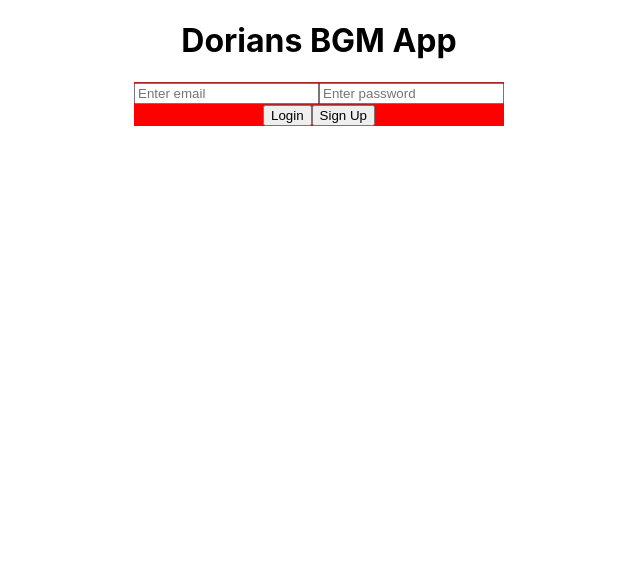
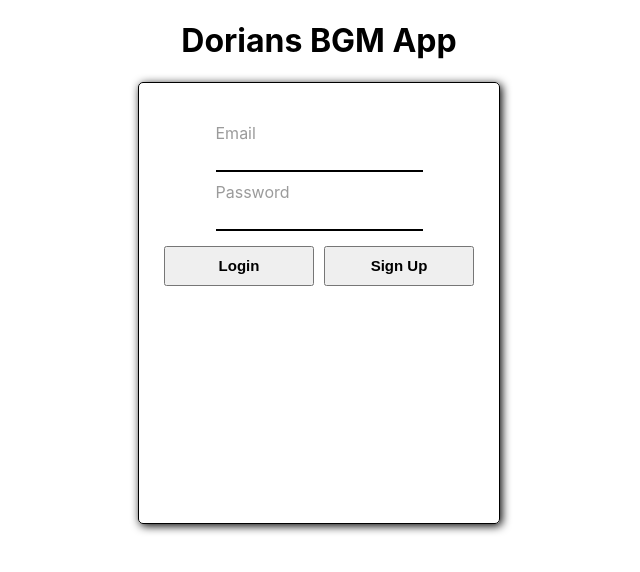
Before and after one commit to DorianGosse/BGM-frontend, a React (Create React App) app: page /#/login in a window 1280 px wide. Shown: the top 572 px of the page, without its empty margins (321-961 px from the left). Built offline with nearby package versions, Linux system fonts and the light colour scheme.

Commit message:
Change login form inputs and styles

```diff
--- a/src/Components/Pages/Login/LoginView.css
+++ b/src/Components/Pages/Login/LoginView.css
@@ -5,11 +5,90 @@
     align-items: center;
 }
 
+.login-form-container {
+    padding: 20px;
+    border-radius: 5px;
+    height: 400px;
+    max-width: 500px;
+    border: 1px solid black;
+    max-width: 500px;
+    box-shadow: 2px 2px 10px 0px #000000;
+}
+
 .login-page-container h1 {
     text-align: center;
 }
 
-.login-form-container {
-    background-color: red;
-    max-width: 500px;
+.input-field-container {
+    padding-top: 10px;
 }
+
+.login-button-row {
+    display: flex;
+    justify-content: space-around;
+    width: 100%;
+    padding-top: 15px;
+}
+
+.login-buttons {
+    height: 40px;
+    width: 150px;
+    font-size: 15px;
+    font-weight: 600;
+    margin-right: 5px;
+    margin-left: 5px;
+}
+
+.login-form-container input {
+    position: relative;
+}
+
+.input-container {
+    position: relative;
+    padding: 15px 0 0;
+    margin-top: 10px;
+    width: 50%;
+}
+
+.form-field {
+    border: 0;
+    border-bottom: 2px solid black;
+    outline: 0;
+    font-size: 1rem;
+    color: black;
+    padding: 7px 0;
+    background: transparent;
+    transition: border-color 0.2s;
+}
+.form-field::placeholder {
+    color: transparent;
+}
+.form-field:placeholder-shown ~ .form-label {
+    cursor: text;
+    top: 20px;
+}
+.form-label {
+    position: absolute;
+    width: 100%;
+    top: 0;
+    display: block;
+    transition: 0.2s;
+    font-size: 1rem;
+    color: #9b9b9b;
+}
+.form-field:focus {
+    padding-bottom: 6px;
+    font-weight: 500;
+    border-width: 2px;
+    border-image: linear-gradient(to right, #bdbdbd, #000000);
+    border-image-slice: 1;
+}
+.form-field:focus ~ .form-label {
+    position: absolute;
+    top: 0;
+    display: block;
+    transition: 0.2s;
+    font-size: 1rem;
+    color: #000000;
+    font-weight: 500;
+}
--- a/src/Components/Pages/Login/LoginView.js
+++ b/src/Components/Pages/Login/LoginView.js
@@ -27,55 +27,67 @@ const LoginView = ({ changeFormValue, clearForm, loginForm, signupForm }) => {
         } else {
             console.log('login clicked from login state');
         }
-    }
+    };
 
     const handleEmailChange = (e) => {
         console.log('email change', e.target.value);
         const form = showSignup ? 'signupForm' : 'loginForm';
         changeFormValue(form, 'email', e.target.value);
-    }
+    };
 
     const handlePasswordChange = (e) => {
         console.log('password change', e.target.value);
         const form = showSignup ? 'signupForm' : 'loginForm';
         changeFormValue(form, 'password', e.target.value);
-    }
-
-    console.log('loginForm', loginForm);
+    };
 
     return (
         <div className='login-page-container'>
             <h1>Dorians BGM App</h1>
             <div className='login-form-container'>
                 <div className='input-field-container'>
+                    <div class="input-container field">
                         <input
+                            className="form-field"
+                            type="text"
+                            id='email'
                             value={showSignup ? signupForm.email : loginForm.email}
-                            type='text'
                             onChange={e => handleEmailChange(e)}
-                            placeholder='Enter email'
                         />
+                        <label for="email" className="form-label">Email</label>
+                    </div>
+                    <div className='input-container field'>
                         <input
+                            className='form-field'
+                            type='password'
+                            id='password'
                             value={showSignup ? signupForm.password : loginForm.password}
-                            type='password'
                             onChange={e => handlePasswordChange(e)}
-                            placeholder='Enter password'
                         />
+                        <label for='password' className='form-label'>Password</label>
+                    </div>
                         {
                             showSignup
                             ?
+                            <div className='confirm-password-input'>
+                                <div className='input-container field'>
                                     <input
+                                        id='confirm-password'
+                                        className='form-field'
                                         value={signupForm.confirmPassword}
                                         type='password'
                                         onChange={e => changeFormValue('loginForm', 'confirmPassword', e.target.value)}
-                                placeholder='Confirm password'
                                     />
+                                    <label for='confirm-password' className='form-label'>Confirm</label>
+                                </div>
+                            </div>
                             :
                             null
                         }
                 </div>
                 <div className='login-button-row'>
-                    <button onClick={() => handleLoginOnClick()}>{ showSignup ? 'Existing User' : 'Login' }</button>
-                    <button onClick={() => handleSignupOnClick()}>Sign Up</button>
+                    <button className='login-buttons' onClick={() => handleLoginOnClick()}>{ showSignup ? 'Existing User' : 'Login' }</button>
+                    <button className='login-buttons' onClick={() => handleSignupOnClick()}>Sign Up</button>
                 </div>
             </div>
         </div>
```
Also changed, not shown: src/App.css (line endings or trailing spaces). Lines whose indentation alone changed are shown as unchanged.
